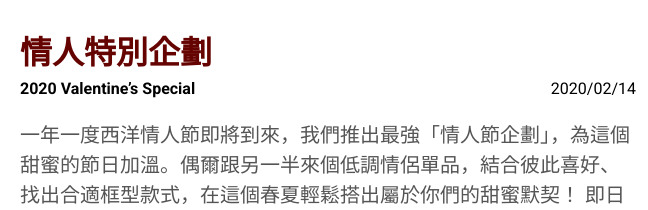
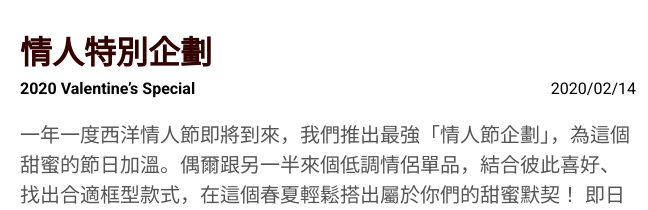
Before and after one commit to lifaa12/2024-web-layout-training-w3.4, a website built with Vite: page pages/blog.html in a window 1280 px wide. In both pictures the pointer is over the link "情人特別企劃". Shown: the part 221-431 px from the top of the page, 632-1280 px from the left. Built offline with nearby package versions, Linux system fonts and the light colour scheme.

Commit message:
0816-blog

```diff
--- a/assets/scss/pages/_blog.scss
+++ b/assets/scss/pages/_blog.scss
@@ -56,6 +56,9 @@
     width: calc(50% - 12px);
     > h5 {
       font-size: $font-base * 2;
+      a:hover {
+        color: darken(#650300, 10%);
+      }
     }
   }
   &__detail {
```
